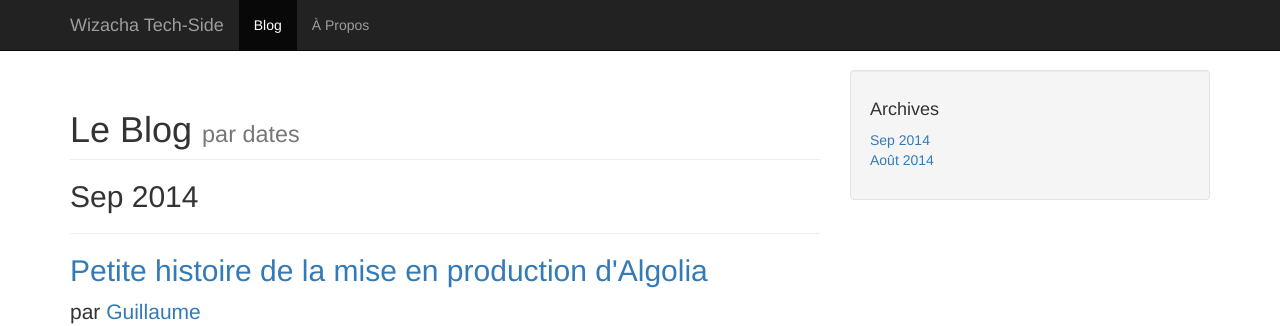
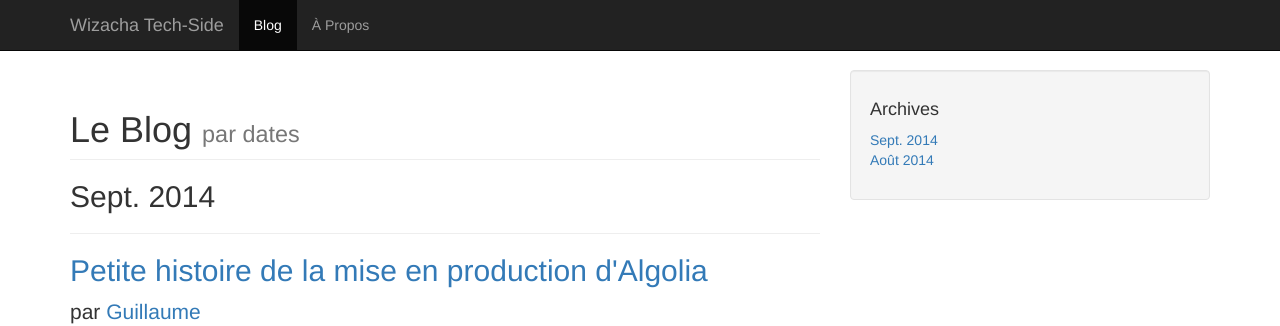
Before and after one commit to wizacha/wizacha.github.io, a Jekyll site: the page built from blog/index.html, in a window 1280 px wide and 900 px high. Shown: the top 326 px of the window. Built offline with Jekyll 4.4.1, drawn with Linux system fonts in a browser that asks for light colours; nearby versions of some CDN libraries; Markdown is read by kramdown in place of the engine named in the settings; a style sheet for code colours, icons or effects is not loaded.

Commit message:
Fixed french abbreviation of september

```diff
--- a/_data/months.yml
+++ b/_data/months.yml
@@ -14,6 +14,7 @@ Jul: Juill.
 August: Août
 Aug: Août
 September: Septembre
+"Sep ": "Sept. "
 October: Octobre
 November: Novembre
 Decembre: Décembre
```
